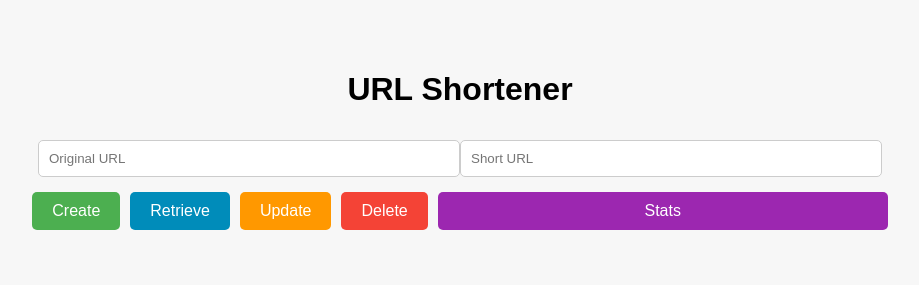
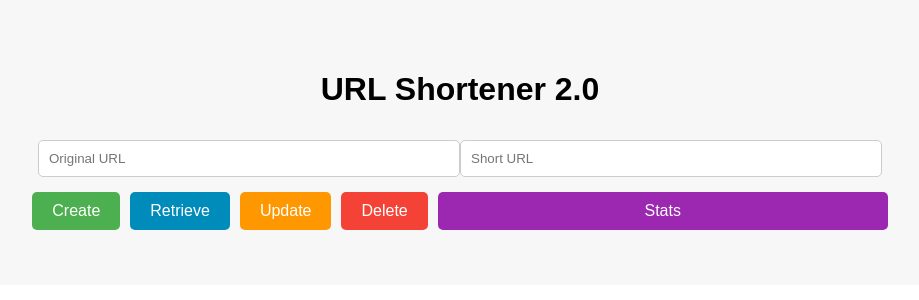
Before and after one commit to Alishafa123/Ali-Innovex-Shafa, a React (Create React App) app in the folder frontend/: page / in a window 1280 px wide. Shown: the top 300 px of the page, without its empty margins (180-1099 px from the left). Built offline with nearby package versions, Linux system fonts and the light colour scheme.

Commit message:
frontend update to version 2.0

```diff
--- a/frontend/src/App.js
+++ b/frontend/src/App.js
@@ -13,7 +13,7 @@ function App() {
 
   return (
     <div className="App">
-      <h1>URL Shortener</h1>
+      <h1>URL Shortener 2.0</h1>
 
       <input
         type="text"
```
